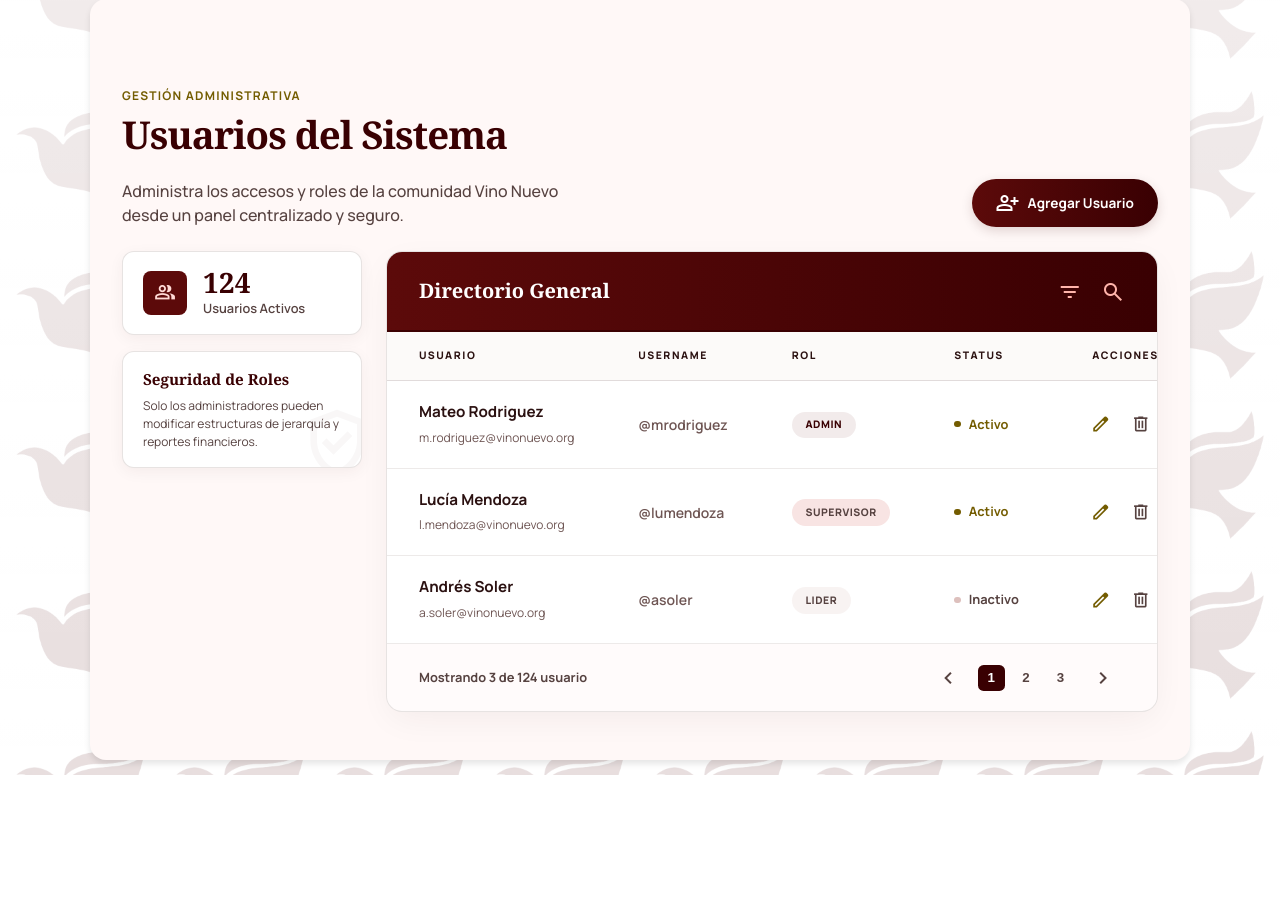
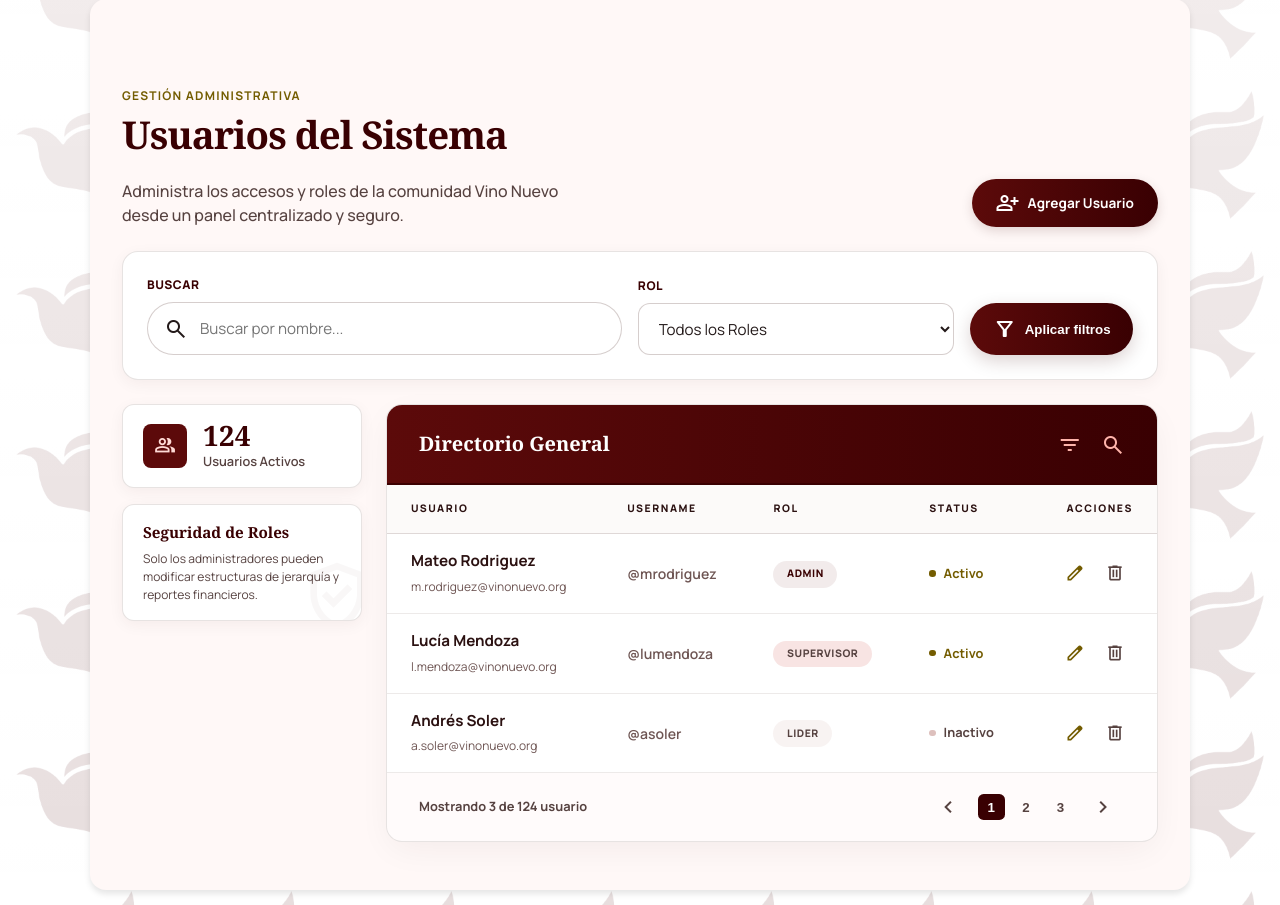
Before and after one commit to MauricioLS-022/Programa-servicio, a Flask app: page /admin/usuario in a window 1280 px wide. Shown: the part 85-990 px from the top of the page. Before the commit the page ends 860 px from the top, so only its background shows below. Run offline with Flask 3, Linux system fonts and the light colour scheme.

Commit message:
fix: tablet responsive layout for lider and usuarios pages

```diff
--- a/static/styles/admin/usuario.css
+++ b/static/styles/admin/usuario.css
@@ -104,6 +104,95 @@ body {
     margin-top: 0.5rem;
 }
 
+/* ===============================
+   FILTROS
+    =============================== */
+.filter-section {
+    background-color: #ffffff;
+    padding: 1.5rem;
+    border-radius: 1rem;
+    border: 1px solid rgba(137, 114, 111, 0.2);
+    box-shadow: 0 4px 15px rgba(57, 0, 2, 0.05);
+    display: grid;
+    grid-template-columns: 1fr auto;
+    gap: 1rem;
+    align-items: end;
+    margin-bottom: 1.5rem;
+}
+
+@media (min-width: 900px) {
+    .filter-section {
+        grid-template-columns: minmax(260px, 1.5fr) minmax(180px, 1fr) auto;
+    }
+}
+
+.filter-group {
+    display: flex;
+    flex-direction: column;
+    gap: 0.5rem;
+}
+
+.filter-group label {
+    font-size: 0.75rem;
+    font-weight: 800;
+    color: var(--primary);
+    text-transform: uppercase;
+    letter-spacing: 0.05em;
+}
+
+.search-box {
+    display: flex;
+    align-items: center;
+    gap: 0.75rem;
+    width: 100%;
+    padding: 0.85rem 1rem;
+    border-radius: 999px;
+    border: 1px solid rgba(137, 114, 111, 0.35);
+    background-color: var(--surface-container-lowest);
+}
+
+.search-box input {
+    border: 0;
+    outline: none;
+    width: 100%;
+    font-family: var(--font-body);
+    font-size: 0.95rem;
+    color: var(--on-surface);
+    background: transparent;
+}
+
+.filter-group select {
+    width: 100%;
+    border: 1px solid rgba(137, 114, 111, 0.35);
+    border-radius: 0.75rem;
+    padding: 0.85rem 1rem;
+    background: white;
+    font-size: 0.95rem;
+    color: var(--on-surface);
+    outline: none;
+    font-family: var(--font-body);
+}
+
+.btn-filter {
+    background: linear-gradient(to right, var(--primary-container), var(--primary));
+    color: white;
+    padding: 0.9rem 1.4rem;
+    border-radius: 999px;
+    border: none;
+    font-weight: 700;
+    cursor: pointer;
+    display: inline-flex;
+    align-items: center;
+    gap: 0.5rem;
+    box-shadow: 0 6px 18px rgba(57, 0, 2, 0.18);
+    transition: transform 0.2s ease;
+    white-space: nowrap;
+}
+
+.btn-filter:hover {
+    transform: translateY(-2px);
+}
+
 /* Botón Principal */
 .btn-primary {
     background: linear-gradient(to right, var(--primary-container), var(--primary));
@@ -176,6 +265,10 @@ body {
     gap: 1rem;
 }
 
+.stats-sidebar > * {
+    min-width: 0;
+}
+
 .stat-card {
     padding: 1rem 1.25rem;
     border-radius: 0.75rem;
@@ -183,6 +276,7 @@ body {
     overflow: hidden;
     box-shadow: 0 4px 15px rgba(57, 0, 2, 0.05);
     transition: transform 0.3s ease, box-shadow 0.3s ease;
+    min-width: 0;
 }
 
 .stat-card:hover {
@@ -251,6 +345,8 @@ body {
     margin-bottom: 0.4rem;
     position: relative;
     z-index: 1;
+    overflow-wrap: break-word;
+    word-break: break-word;
 }
 
 .info-desc {
@@ -259,6 +355,9 @@ body {
     line-height: 1.5;
     position: relative;
     z-index: 1;
+    overflow-wrap: break-word;
+    word-break: break-word;
+    text-wrap: pretty;
 }
 
 /* ===============================
@@ -309,7 +408,7 @@ body {
 .user-table th {
     background-color: #fcfaf9; /* Tono cálido pero muy leve para separar del header */
     color: var(--text-main, #2b1111); /* Texto más oscuro */
-    padding: 1rem 2rem;
+    padding: 1rem 1.5rem;
     text-transform: uppercase;
     font-size: 0.65rem;
     font-weight: 800;
@@ -318,9 +417,16 @@ body {
 }
 
 .user-table td {
-    padding: 1.25rem 2rem;
-    border-bottom: 1px solid rgba(137, 114, 111, 0.15); /* Bordes de filas más definidos */
+    padding: 1rem 1.5rem;
+    border-bottom: 1px solid rgba(137, 114, 111, 0.15);
     vertical-align: middle;
+}
+
+.user-table th:last-child,
+.user-table td:last-child {
+    width: 132px;
+    text-align: right;
+    white-space: nowrap;
 }
 
 .user-table tr:hover {
@@ -403,14 +509,15 @@ body {
 .action-buttons {
     display: flex;
     justify-content: flex-end;
+    align-items: center;
     gap: 0.25rem;
 }
-
 
 .btn-icon {
     background: none;
     border: none;
-    padding: 0.5rem;
+    width: 36px;
+    height: 36px;
     border-radius: 0.5rem;
     color: var(--on-surface-variant);
     cursor: pointer;
@@ -419,8 +526,14 @@ body {
     align-items: center;
     justify-content: center;
     text-decoration: none;
+    flex: 0 0 36px;
+    padding: 0;
 }
-.btn-icon span { font-size: 1.25rem; }
+.btn-icon .material-symbols-outlined {
+    display: block;
+    font-size: 1.25rem;
+    line-height: 1;
+}
 .btn-icon:hover { background-color: var(--surface-container-high); color: var(--primary); }
 .btn-delete:hover { background-color: rgba(255, 218, 214, 0.4); color: var(--error); }
 
--- a/templates/usuarios_admin.html
+++ b/templates/usuarios_admin.html
@@ -21,6 +21,31 @@
             </a>
         </div>
     </header>
+
+    <section class="filter-section">
+        <div class="filter-group search-group">
+            <label>Buscar</label>
+            <div class="search-box">
+                <span class="material-symbols-outlined">search</span>
+                <input type="text" placeholder="Buscar por nombre...">
+            </div>
+        </div>
+
+        <div class="filter-group">
+            <label>Rol</label>
+            <select>
+                <option>Todos los Roles</option>
+                <option>Admin</option>
+                <option>Supervisor</option>
+                <option>Líder</option>
+            </select>
+        </div>
+
+        <button class="btn-filter" type="button">
+            <span class="material-symbols-outlined">filter_alt</span>
+            Aplicar filtros
+        </button>
+    </section>
 
     <div class="bento-grid">
 
```
Also changed, not shown: other parts of static/styles/admin/usuario.css (+145 -74 lines), static/styles/admin/lider.css (+79 -52 lines).
